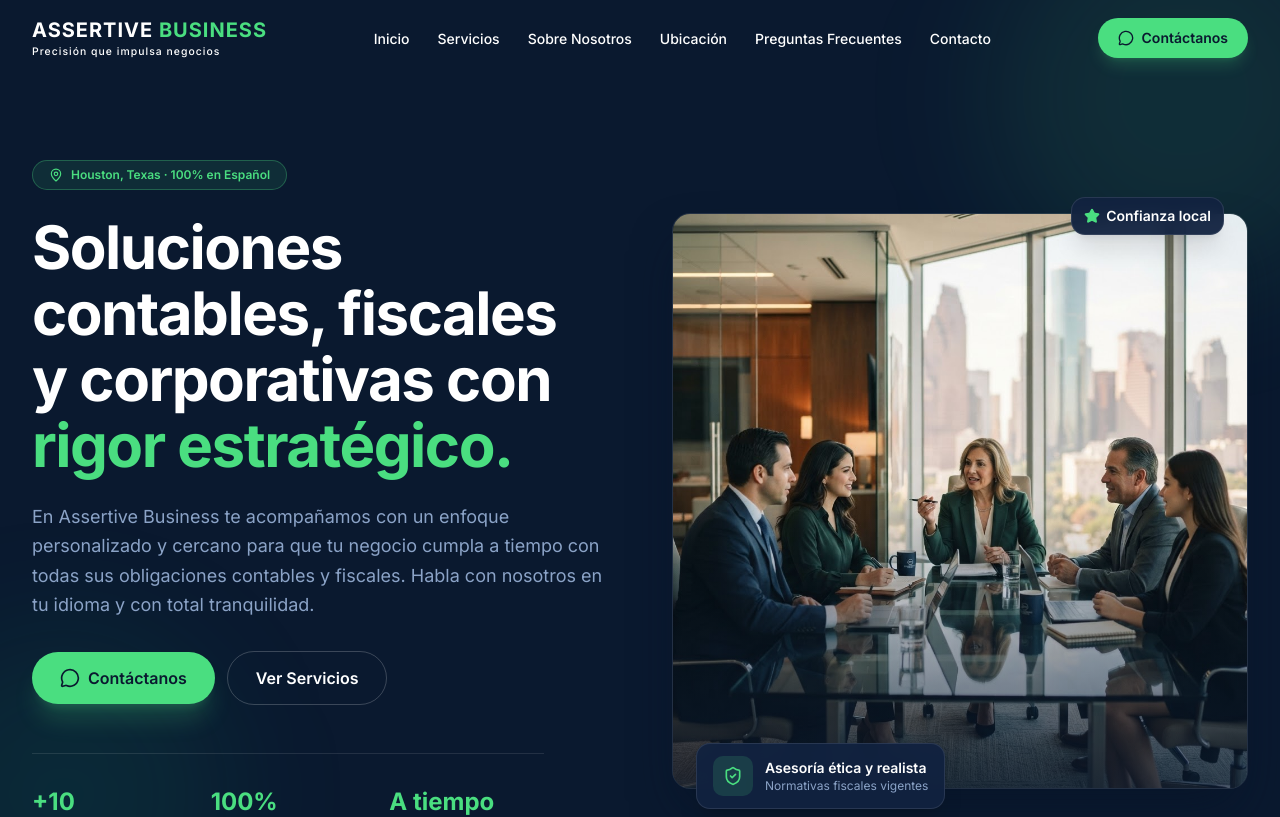
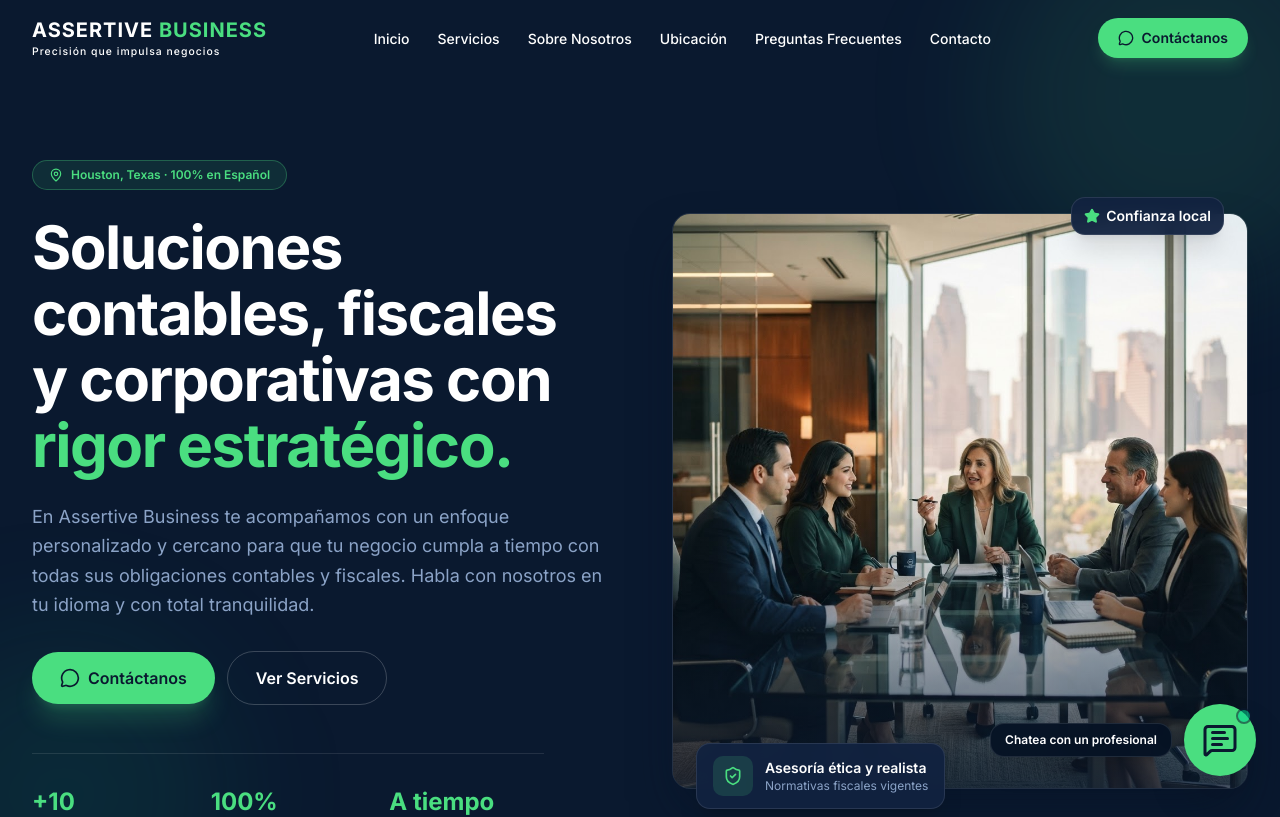
Before and after one commit to estiver174/assertive-business, a Next.js app: page / in a window 1280 px wide. Shown: the top 817 px of the page. Built offline with nearby package versions, Linux system fonts and the light colour scheme.

Commit message:
Enhance WhatsappFloat component with loading state
Added state management for loading status and improved button functionality.

```diff
--- a/components/whatsapp-float.tsx
+++ b/components/whatsapp-float.tsx
@@ -1,6 +1,7 @@
 'use client'
 
-import { useEffect } from 'react'
+import { useEffect, useState } from 'react'
+import { MessageSquareText } from 'lucide-react'
 
 declare global {
   interface Window {
@@ -10,6 +11,8 @@ declare global {
 }
 
 export function WhatsappFloat() {
+  const [loaded, setLoaded] = useState(false)
+
   useEffect(() => {
     window.$crisp = []
     window.CRISP_WEBSITE_ID = "a44e0f4d-5e32-4520-af80-ff2f41e37481"
@@ -18,57 +21,35 @@ export function WhatsappFloat() {
     const s = d.createElement("script")
     s.src = "https://client.crisp.chat/l.js"
     s.async = true
+    s.onload = () => setLoaded(true)
     d.getElementsByTagName("head")[0].appendChild(s)
   }, [])
 
+  // Función para abrir el chat de Crisp al hacer clic en nuestro botón personalizado
+  const handleOpenChat = () => {
+    if (window.$crisp) {
+      window.$crisp.push(["do", "chat:open"])
+    }
+  }
+
   return (
-    <>
-      {/* Estilos personalizados para hacer el botón de Crisp más grande, visible y con la burbuja de texto */}
-      <style jsx global>{`
-        /* Ampliar el tamaño del botón flotante de Crisp */
-        .crisp-client .cc-1uoi {
-          width: 70px !important;
-          height: 70px !important;
-          bottom: 24px !important;
-          right: 24px !important;
-          box-shadow: 0 10px 25px -5px rgba(0, 0, 0, 0.3) !important;
-          transition: transform 0.3s ease !important;
-        }
-        .crisp-client .cc-1uoi:hover {
-          transform: scale(1.08) !important;
-        }
+    <div className="fixed bottom-6 right-6 z-50 flex items-center gap-3 group">
+      {/* Etiqueta flotante corporativa */}
+      <div className="hidden sm:flex items-center bg-navy-deep/95 text-white text-xs font-semibold px-3.5 py-2 rounded-xl shadow-xl border border-white/10 backdrop-blur-md transition-all duration-300 group-hover:scale-105">
+        Chatea con un profesional
+      </div>
 
-        /* Burbuja de texto corporativa flotante al lado del botón */
-        .crisp-client .cc-1uoi::before {
-          content: "Chatea con un profesional";
-          position: absolute;
-          right: 82px;
-          top: 50%;
-          transform: translateY(-50%);
-          background-color: #0B192C; /* Color corporativo profundo */
-          color: #ffffff;
-          padding: 8px 14px;
-          border-radius: 8px;
-          font-size: 13px;
-          font-weight: 600;
-          white-space: nowrap;
-          box-shadow: 0 4px 12px rgba(0, 0, 0, 0.2);
-          border: 1px solid rgba(255, 255, 255, 0.15);
-          pointer-events: none;
-          animation: fadeInOut 2s ease-in-out infinite alternate;
-        }
+      {/* Botón flotante grande y elegante */}
+      <button
+        onClick={handleOpenChat}
+        aria-label="Chatea con un profesional"
+        className="relative flex items-center justify-center w-16 h-16 sm:w-18 sm:h-18 bg-brand hover:bg-brand-light text-navy rounded-full shadow-2xl transition-all duration-300 hover:scale-110 cursor-pointer focus:outline-none"
+      >
+        <MessageSquareText className="w-8 h-8 sm:w-9 sm:h-9" />
 
-        /* Ocultar la burbuja en pantallas muy pequeñas de celular para evitar estorbos */
-        @media (max-width: 640px) {
-          .crisp-client .cc-1uoi::before {
-            display: none;
-          }
-          .crisp-client .cc-1uoi {
-            width: 60px !important;
-            height: 60px !important;
-          }
-        }
-      `}</style>
-    </>
+        {/* Indicador verde de estado en línea */}
+        <span className="absolute top-1 right-1 w-4 h-4 bg-emerald-400 border-2 border-navy rounded-full animate-pulse"></span>
+      </button>
+    </div>
   )
 }
```
